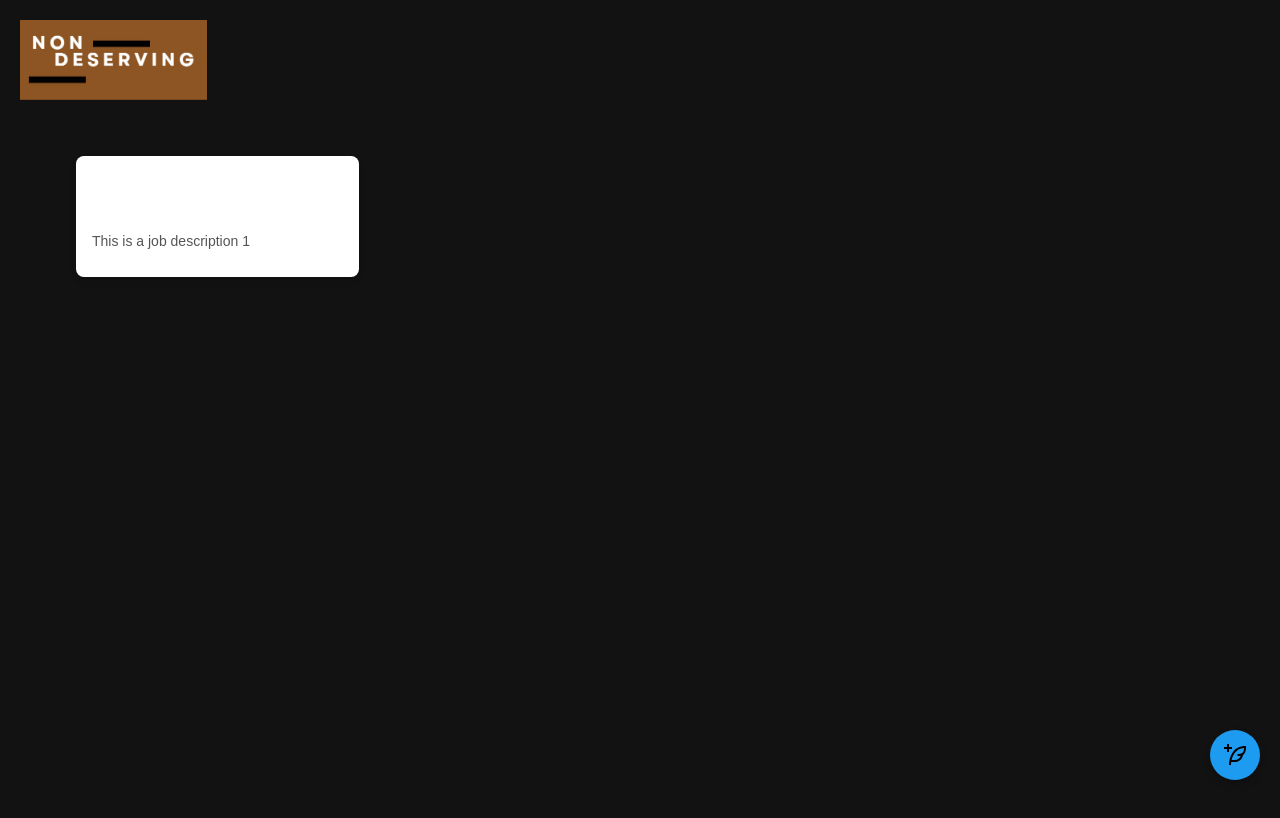
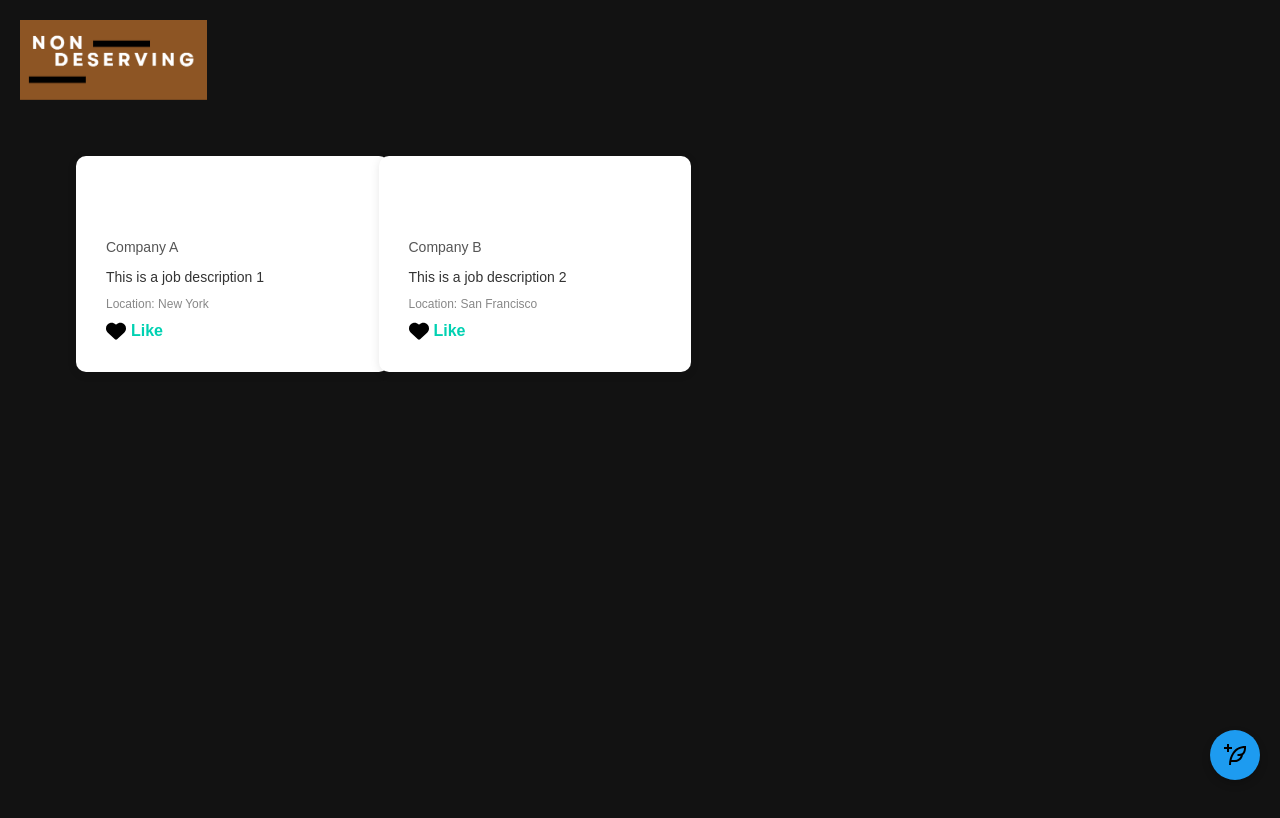
Before and after one commit to Negi97Mohit/worthless, a React (Create React App) app: page / in a window 1280 px wide. Shown: the top 818 px of the page. Built offline with nearby package versions, Linux system fonts and the light colour scheme.

Commit message:
tweet dign on the card

```diff
--- a/src/App.css
+++ b/src/App.css
@@ -21,7 +21,7 @@ body {
 .AppGrid {
   display: flex;
   width: 100%; /* Full width for content */
-  margin-top: 100px;  /* Space to push content below the fixed logo */
+  margin-top: 100px; /* Space to push content below the fixed logo */
   gap: 20px; /* Space between columns */
 }
 
@@ -51,41 +51,94 @@ body {
 /* Card Container (Grid Layout) */
 .card-container {
   display: grid;
-  grid-template-columns: repeat(auto-fill, minmax(250px, 1fr)); /* Responsive grid with auto-fill */
-  gap: 16px; /* Space between the cards */
+  grid-template-columns: repeat(auto-fill, minmax(250px, 1fr)); /* Auto-fill with responsive min width for cards */
+  gap: 30px; /* Space between the cards */
   padding: 16px; /* Padding around the grid */
   width: 100%;
   max-width: 1200px; /* Max width to prevent the cards from stretching too far */
+  margin: 0 auto; /* Center the grid horizontally */
   overflow: hidden;
 }
 
 /* Card Styling */
-.card {
+.tweet-card {
   background-color: #fff;
-  padding: 16px;
-  border-radius: 8px;
-  box-shadow: 0 4px 6px rgba(0, 0, 0, 0.1);
-  transition: transform 0.3s ease-in-out;
-  display: flex;
-  flex-direction: column;
-  justify-content: space-between;
+  border-radius: 10px;
+  box-shadow: 0 2px 10px rgba(0, 0, 0, 0.1);
+  width: 100%; /* Allow the cards to fill their container */
+  padding: 20px;
+  text-align: left;
+  transition: transform 0.3s ease;
 }
 
-/* Hover effect for cards */
-.card:hover {
-  transform: translateY(-8px); /* Lift the card slightly on hover */
+.tweet-card:hover {
+  transform: translateY(-10px); /* Slight hover effect for cards */
 }
 
-/* Card title styling */
-.card-title {
+.card-content {
+  padding: 10px;
+}
+
+.tweet-title {
   font-size: 18px;
   font-weight: bold;
   margin-bottom: 8px;
 }
 
-/* Card description styling */
-.card-description {
+.tweet-company {
   font-size: 14px;
+  font-weight: normal;
+  margin-bottom: 8px;
   color: #555;
-  margin-bottom: 12px;
 }
+
+.tweet-description {
+  font-size: 14px;
+  color: #333;
+  margin-bottom: 10px;
+}
+
+.tweet-location {
+  font-size: 12px;
+  color: #888;
+  margin-bottom: 10px;
+}
+
+.likes-section {
+  display: flex;
+  align-items: center;
+  color: #00d1b2;
+}
+
+.likes-section .icon {
+  margin-right: 5px;
+}
+
+.likes {
+  font-weight: bold;
+}
+
+.likes-section .icon {
+  margin-right: 5px;
+  font-size: 20px;
+  cursor: pointer;
+  transition: color 0.3s ease;
+}
+
+.likes-section .icon.liked {
+  color: red; /* Color when heart is filled */
+}
+
+.likes-section .like-button {
+  background: none;
+  border: none;
+  padding: 0;
+  cursor: pointer;
+  outline: none;
+}
+
+@media (max-width: 600px) {
+  .tweet-card {
+    width: 100%; /* Ensure cards take full width on small screens */
+  }
+}
--- a/src/App.js
+++ b/src/App.js
@@ -1,14 +1,29 @@
-import React from 'react';
+import React, { useState } from 'react';
+import { FontAwesomeIcon } from '@fortawesome/react-fontawesome';
+import { faHeart as solidHeart, faHeart as regularHeart } from '@fortawesome/free-solid-svg-icons';
 import logo from './img/logo.png';
 import Popup from './Popup';
 import './App.css'; // Assuming the CSS file is the same
 
 const data = [
-  { id: 1, title: 'Job Title 1', description: 'This is a job description 1' },
-  // Add more data as needed
+  { id: 1, title: 'Job Title 1', description: 'This is a job description 1', location: 'New York', company: 'Company A' },
+  { id: 2, title: 'Job Title 2', description: 'This is a job description 2', location: 'San Francisco', company: 'Company B' },
+  // Add more job data as needed
 ];
 
 function App() {
+  const [jobs, setJobs] = useState(data);
+
+  const handleLikeToggle = (id) => {
+    setJobs(prevJobs =>
+      prevJobs.map(job =>
+        job.id === id
+          ? { ...job, liked: !job.liked }
+          : job
+      )
+    );
+  };
+
   return (
     <div className="AppContainer"> {/* Container for the whole app */}
       {/* Main Content Section */}
@@ -24,10 +39,24 @@ function App() {
 
           {/* Card Container */}
           <div className="card-container">
-            {data.map((item) => (
-              <div key={item.id} className="card">
-                <h3 className="card-title">{item.title}</h3>
-                <p className="card-description">{item.description}</p>
+            {jobs.map((job) => (
+              <div key={job.id} className="tweet-card">
+                <div className="card-content">
+                  <h3 className="tweet-title">{job.title}</h3>
+                  <p className="tweet-company">{job.company}</p>
+                  <p className="tweet-description">{job.description}</p>
+                  <p className="tweet-location">Location: {job.location}</p>
+
+                  <div className="likes-section">
+                    <button className="like-button" onClick={() => handleLikeToggle(job.id)}>
+                      <FontAwesomeIcon
+                        icon={job.liked ? solidHeart : regularHeart}
+                        className={`icon ${job.liked ? 'liked' : ''}`}
+                      />
+                    </button>
+                    <span className="likes">{job.liked ? 'Liked' : 'Like'}</span>
+                  </div>
+                </div>
               </div>
             ))}
           </div>
```
